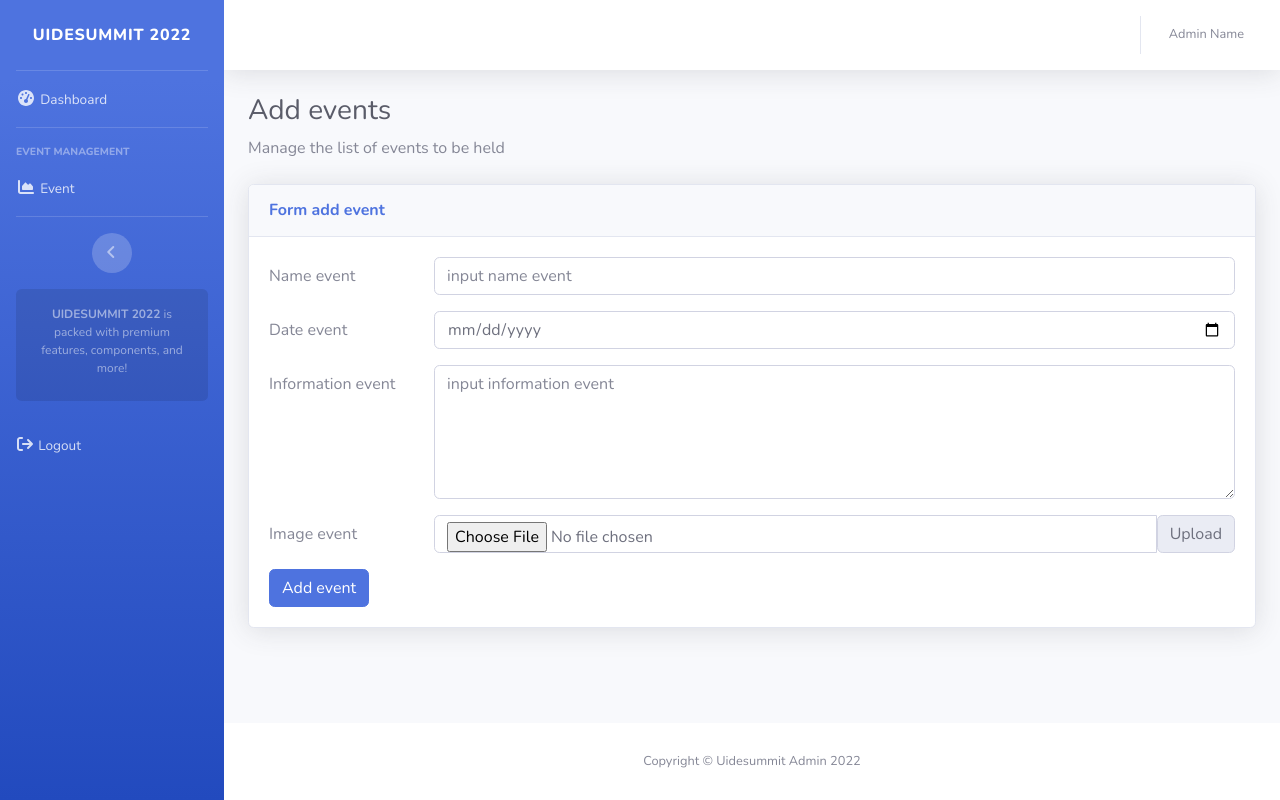
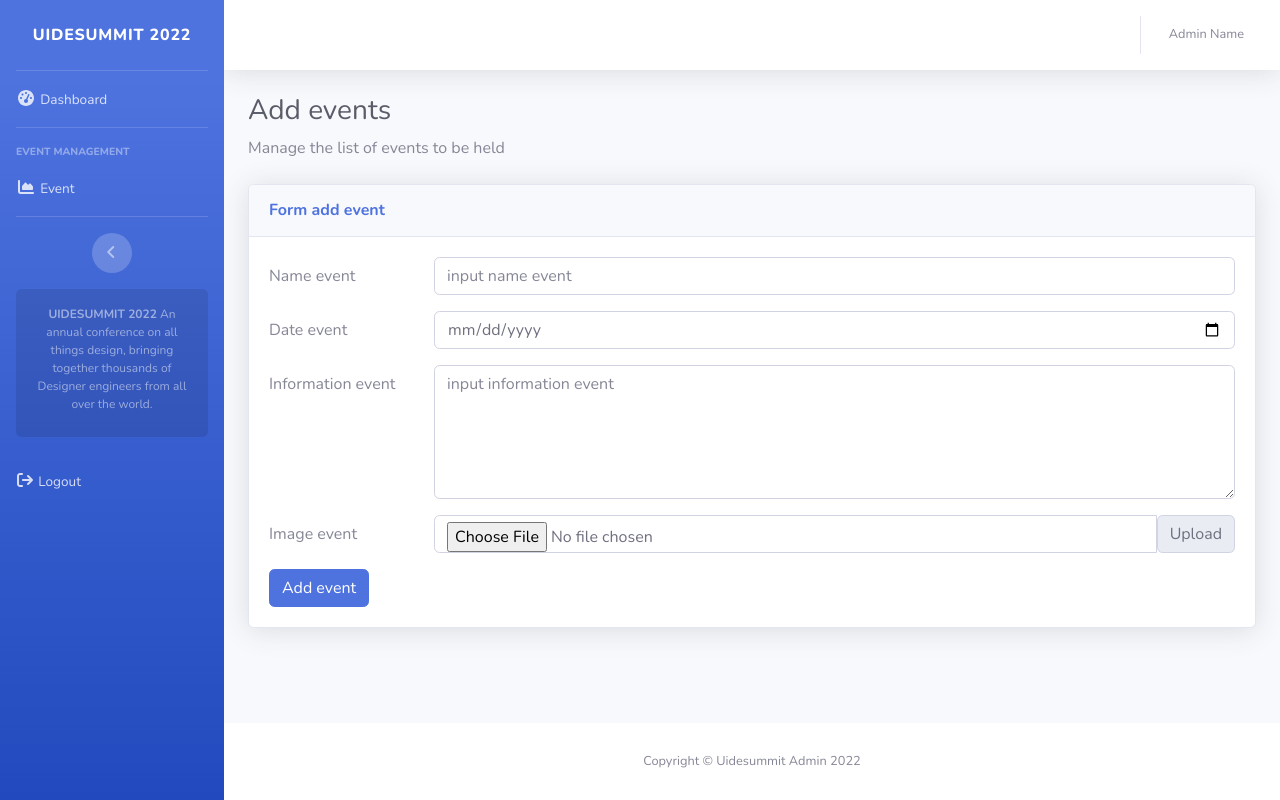
Before and after one commit to roziqinkhoeru/uidesummit, a CodeIgniter 4 app: template app/Views/admin/addEvent.php in a window 1280 px wide. Run offline with PHP 8.4 and a stand-in for CodeIgniter, Linux system fonts and the light colour scheme; the template is opened without the code that fills it, so the values that code supplies are empty; some libraries are stand-ins or nearby versions.

Commit message:
update template view

```diff
--- a/app/Views/layouts/templates.php
+++ b/app/Views/layouts/templates.php
@@ -10,6 +10,7 @@
 
     <title><?= $title; ?>
     </title>
+    <link rel="icon" type="image/x-icon" href="<?= base_url('assets/favicon.ico'); ?>" />
 
     <!-- Custom fonts for this template-->
     <link href="<?= base_url('assets/vendor/fontawesome-free/css/all.min.css'); ?>" rel="stylesheet" type="text/css" />
@@ -18,7 +19,7 @@
     <link rel="stylesheet" href="https://cdnjs.cloudflare.com/ajax/libs/font-awesome/6.1.1/css/all.min.css" integrity="sha512-KfkfwYDsLkIlwQp6LFnl8zNdLGxu9YAA1QvwINks4PhcElQSvqcyVLLD9aMhXd13uQjoXtEKNosOWaZqXgel0g==" crossorigin="anonymous" referrerpolicy="no-referrer" />
     <!-- Custom styles for this template-->
     <link href="<?= base_url('assets/css/sb-admin-2.min.css'); ?>" rel="stylesheet" />
-    <?= $css; ?>
+    <link href="<?= base_url('assets/css/' . $css . ''); ?>" rel="stylesheet" />
 </head>
 
 <body id="page-top">
@@ -35,7 +36,7 @@
             <hr class="sidebar-divider my-0" />
 
             <!-- Nav Item - Dashboard -->
-            <li class="nav-item <?= ($tab == 'dashboard') ? 'active' : ''; ?>">
+            <li class="nav-item nav_item <?= ($tab == 'dashboard') ? 'active' : ''; ?>">
                 <a class="nav-link" href="/dashboard">
                     <i class="fas fa-fw fa-tachometer-alt"></i>
                     <span>Dashboard</span></a>
@@ -48,7 +49,7 @@
             <div class="sidebar-heading">Event management</div>
 
             <!-- Nav Item - events -->
-            <li class="nav-item <?= ($tab == 'event') ? 'active' : ''; ?>">
+            <li class="nav-item nav_item <?= ($tab == 'event') ? 'active' : ''; ?>">
                 <a class="nav-link" href="/event">
                     <i class="fas fa-fw fa-chart-area"></i>
                     <span>Event</span></a>
@@ -63,15 +64,16 @@
             </div>
 
             <!-- Sidebar Message -->
-            <div class="sidebar-card d-none d-lg-flex">
-                <p class="text-center mb-2">
-                    <strong>UIDESUMMIT 2022</strong> is packed with premium features,
-                    components, and more!
-                </p>
+            <div class="sidebar_message">
+                <div class="sidebar-card d-none d-lg-flex">
+                    <p class="text-center mb-2">
+                        <strong>UIDESUMMIT 2022</strong> An annual conference on all things design, bringing together thousands of Designer engineers from all over the world.
+                    </p>
+                </div>
             </div>
 
             <!-- Nav Item - logout -->
-            <li class="nav-item">
+            <li class="nav-item nav_item">
                 <a class="nav-link" href="/admin/logout">
                     <i class="fa-solid fa-arrow-right-from-bracket"></i>
                     <span>Logout</span></a>
```
Also changed, not shown: app/Controllers/Admin.php (+5 -5 lines), public/assets/css/styles-admin.css (added).
